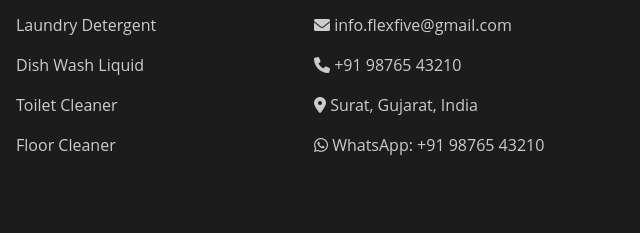
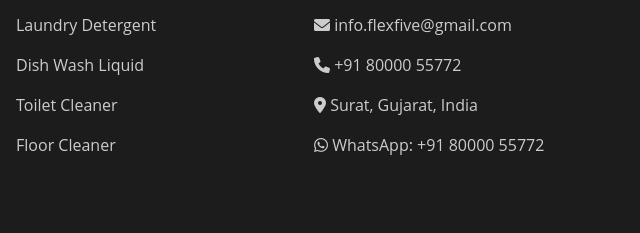
Before and after one commit to fllexfive/fllexfive1, a plain HTML site: page products.html in a window 1280 px wide. Shown: the part 3790-4023 px from the top of the page, 640-1280 px from the left. Drawn offline with nearby package versions, Linux system fonts and the light colour scheme.

Commit message:
Update products.html

```diff
--- a/products.html
+++ b/products.html
@@ -524,9 +524,9 @@
                 <div class="footer-section">
                     <h3>Contact Info</h3>
                     <p><i class="fas fa-envelope"></i>  info.flexfive@gmail.com</p>
-                    <p><i class="fas fa-phone"></i> +91 98765 43210</p>
+                    <p><i class="fas fa-phone"></i> +91 80000 55772</p>
                     <p><i class="fas fa-map-marker-alt"></i> Surat, Gujarat, India</p>
-                    <p><i class="fab fa-whatsapp"></i> WhatsApp: +91 98765 43210</p>
+                    <p><i class="fab fa-whatsapp"></i> WhatsApp: +91 80000 55772</p>
                 </div>
             </div>
 
```
